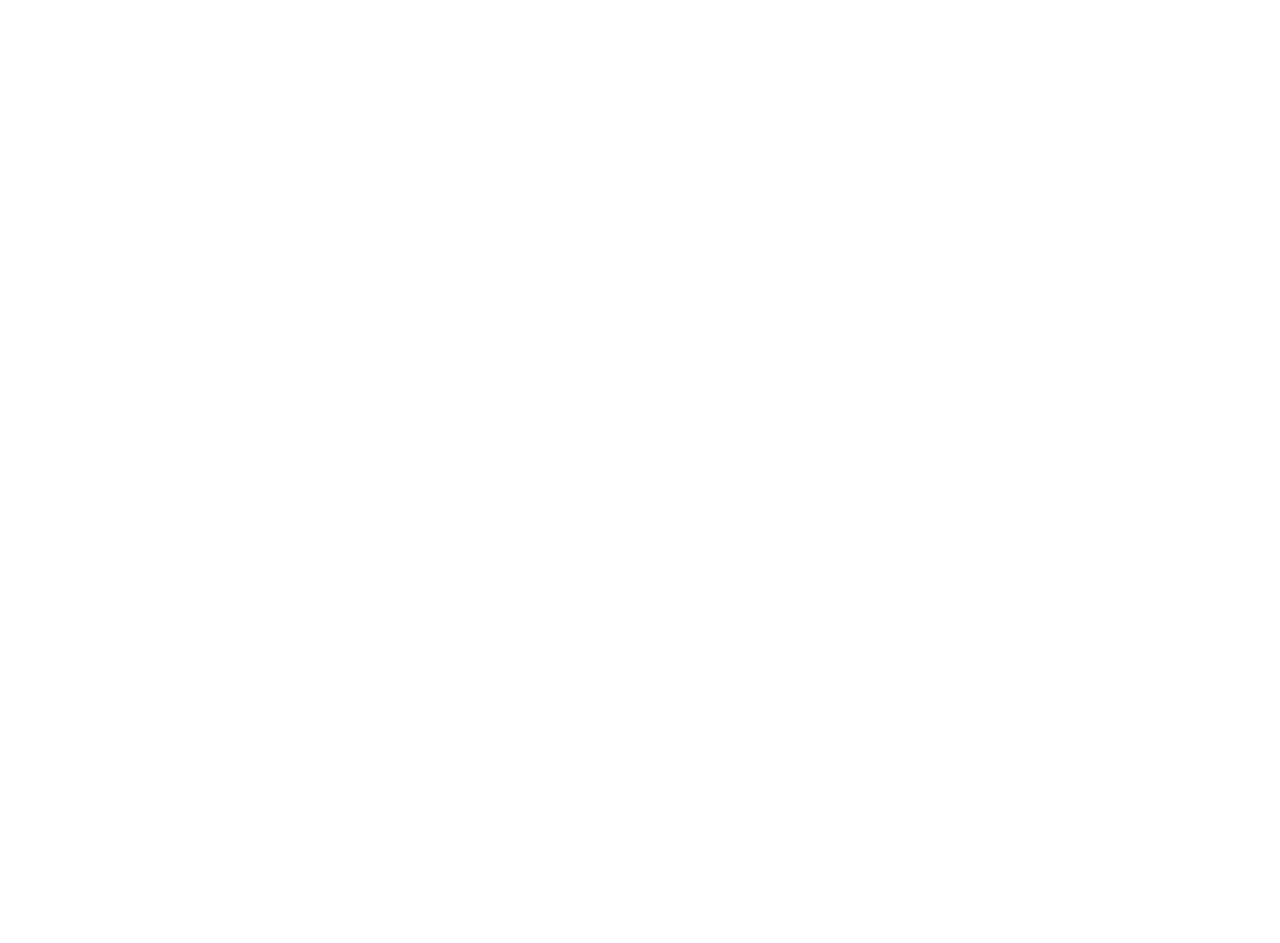
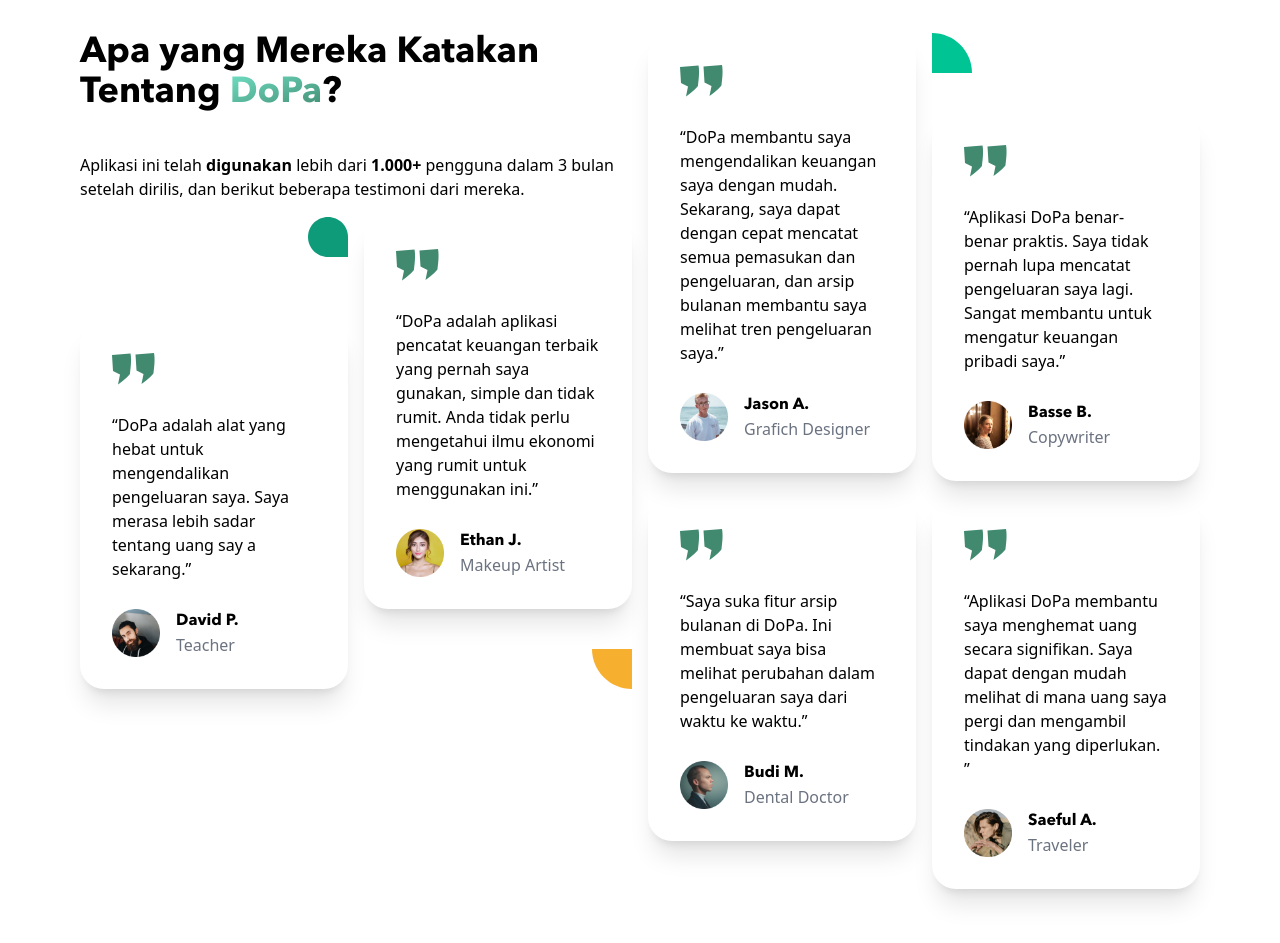
Before and after one commit to zumaku/DoPa, a React (Vite) app: page / in a window 1280 px wide. Shown: the part 2360-3303 px from the top of the page. Before the commit the page ends 2393 px from the top, so only its background shows below. Built offline with nearby package versions, Linux system fonts and the light colour scheme.

Commit message:
1/2 testimonials

```diff
--- /dev/null
+++ b/src/components/Decorations.jsx
@@ -0,0 +1,32 @@
+const Decor = (props) => {
+    if(props.id === 1){
+        return (
+            <svg width="43" height="32" viewBox="0 0 43 32" fill="none" xmlns="http://www.w3.org/2000/svg">
+                <path d="M1 18L0 2L18.5 0.5C20 7.5 18 19.3 18 20.5C18 21.7 12.6667 27 6 31.5L8 21.5L1 18Z" fill="#428A6F"/>
+                <path d="M24.5 17.5L23.5 1.5L42 0C43.5 7 41.5 18.8 41.5 20C41.5 21.2 36.1667 26.5 29.5 31L31.5 21L24.5 17.5Z" fill="#428A6F"/>
+            </svg>
+        )
+    } else if(props.id === 2){
+        return (
+            <svg width="40" height="40" viewBox="0 0 40 40" fill="none" xmlns="http://www.w3.org/2000/svg">
+                <path d="M40 40H0V0C22.0914 0 40 17.9086 40 40Z" fill="#00C493"/>
+            </svg>
+        )
+    } else if(props.id === 3){
+        return (
+            <svg width="40" height="40" viewBox="0 0 40 40" fill="none" xmlns="http://www.w3.org/2000/svg">
+                <path fillRule="evenodd" clipRule="evenodd" d="M40 20C40 8.9543 31.0457 0 20 0C8.9543 0 0 8.9543 0 20C0 31.0457 8.9543 40 20 40H40V20Z" fill="#0D9B79"/>
+            </svg>
+        )
+    } else if(props.id === 4){
+        return (
+            <svg width="40" height="40" viewBox="0 0 40 40" fill="none" xmlns="http://www.w3.org/2000/svg">
+                <path d="M0 0H40V40C17.9086 40 0 22.0914 0 0Z" fill="#F7AF2F"/>
+            </svg>
+        )
+    }
+
+    return(<></>)
+}
+
+export default Decor
--- a/src/components/index.js
+++ b/src/components/index.js
@@ -1,7 +1,9 @@
 import Navbar from "./Navbar"
 import DashNav from "./DashNav"
+import Decor from "./Decorations"
 
 export {
     Navbar,
     DashNav,
+    Decor
 }
--- a/src/pages/Home.jsx
+++ b/src/pages/Home.jsx
@@ -1,8 +1,10 @@
 import { style } from "../style"
 import { hero, money, users } from "../assets"
-import { whydopa } from "../constans"
+import { whydopa, testimonials } from "../constans"
+import { Decor } from "../components"
 
 export default function Homer() {
+
     return (
         <>
             {/* Hero Section */}
@@ -24,7 +26,7 @@
                 <div className="sm:ml-16 mb-12 sm:mb-0">
                     <h1 className={`${style.secTitl}`}>
                         Kenapa Harus
-                        <span className={style.grad}> Dopa </span>
+                        <span className={style.grad}> Dopa</span>
                         ?
                     </h1>
                     <ul>{
@@ -54,6 +56,103 @@
                 <p className="max-w-lg text-center mb-10">DoPa telah membantu lebih dari 500+ orang dalam mengelolah keuangan hariannya.</p>
                 <img src={users} alt="DoPa Image" />
             </div>
+
+            {/* Testimonials Section */}
+            <div className="relative">
+                <div className="grid grid-cols-4 gap-4 grid-template-areas">
+                    <div className="col-span-2">
+                        <h1 className={style.secTitl}>
+                            Apa yang Mereka Katakan Tentang
+                            <span className={style.grad}> DoPa</span>
+                            ?
+                        </h1>
+                        <p>
+                            Aplikasi ini telah
+                            <span className="font-bold"> digunakan </span>
+                            lebih dari
+                            <span className="font-bold"> 1.000+ </span>
+                            pengguna dalam 3 bulan setelah dirilis, dan berikut beberapa testimoni dari mereka.
+                        </p>
+                    </div>
+                    <div className="row-span-2 p-8 rounded-3xl shadow-xl h-fit">
+                        <Decor id={1} />
+                        <p className="my-7">“{testimonials[0].testimoni}”</p>
+                        <div className="flex">
+                            <img src={testimonials[0].img} className="w-12 h-12 mr-4" alt="DoPa Images" />
+                            <div className="flex flex-col">
+                                <p className="font-anltpB">{testimonials[0].nama}</p>
+                                <p className="text-gray-500">{testimonials[0].job}</p>
+                            </div>
+                        </div>
+                    </div>
+                    <div className="row-span-2">
+                        <Decor id={2} />
+                        <div className="mt-10 p-8 rounded-3xl shadow-xl h-fit">
+                            <Decor id={1} />
+                            <p className="my-7">“{testimonials[1].testimoni}”</p>
+                            <div className="flex">
+                                <img src={testimonials[1].img} className="w-12 h-12 mr-4" alt="DoPa Images" />
+                                <div className="flex flex-col">
+                                    <p className="font-anltpB">{testimonials[1].nama}</p>
+                                    <p className="text-gray-500">{testimonials[1].job}</p>
+                                </div>
+                            </div>
+                        </div>
+                    </div>
+                    <div className="row-span-2 flex flex-col items-end">
+                        <Decor id={3} />
+                        <div className="mt-16 p-8 rounded-3xl shadow-xl h-fit">
+                            <Decor id={1} />
+                            <p className="my-7">“{testimonials[2].testimoni}”</p>
+                            <div className="flex">
+                                <img src={testimonials[2].img} className="w-12 h-12 mr-4" alt="DoPa Images" />
+                                <div className="flex flex-col">
+                                    <p className="font-anltpB">{testimonials[2].nama}</p>
+                                    <p className="text-gray-500">{testimonials[2].job}</p>
+                                </div>
+                            </div>
+                        </div>
+                    </div>
+                    <div className="row-span-2 flex flex-col items-end">
+                        <div className="mb-10 p-8 rounded-3xl shadow-xl h-fit">
+                            <Decor id={1} />
+                            <p className="my-7">“{testimonials[3].testimoni}”</p>
+                            <div className="flex">
+                                <img src={testimonials[3].img} className="w-12 h-12 mr-4" alt="DoPa Images" />
+                                <div className="flex flex-col">
+                                    <p className="font-anltpB">{testimonials[3].nama}</p>
+                                    <p className="text-gray-500">{testimonials[3].job}</p>
+                                </div>
+                            </div>
+                        </div>
+                        <Decor id={4} />
+                    </div>
+                    <div className="p-8 rounded-3xl shadow-xl h-fit">
+                        <Decor id={1} />
+                        <p className="my-7">“{testimonials[4].testimoni}”</p>
+                        <div className="flex">
+                            <img src={testimonials[4].img} className="w-12 h-12 mr-4" alt="DoPa Images" />
+                            <div className="flex flex-col">
+                                <p className="font-anltpB">{testimonials[4].nama}</p>
+                                <p className="text-gray-500">{testimonials[4].job}</p>
+                            </div>
+                        </div>
+                    </div>
+                    <div className="p-8 rounded-3xl shadow-xl h-fit">
+                        <Decor id={1} />
+                        <p className="my-7">“{testimonials[5].testimoni}”</p>
+                        <div className="flex">
+                            <img src={testimonials[5].img} className="w-12 h-12 mr-4" alt="DoPa Images" />
+                            <div className="flex flex-col">
+                                <p className="font-anltpB">{testimonials[5].nama}</p>
+                                <p className="text-gray-500">{testimonials[5].job}</p>
+                            </div>
+                        </div>
+                    </div>
+                </div>
+
+                <br /><br /><br /><br /><br /><br /><br /><br /><br /><br /><br /><br /><br /><br /><br /><br /><br /><br /><br /><br />
+            </div>
         </>
     )
 }
```
